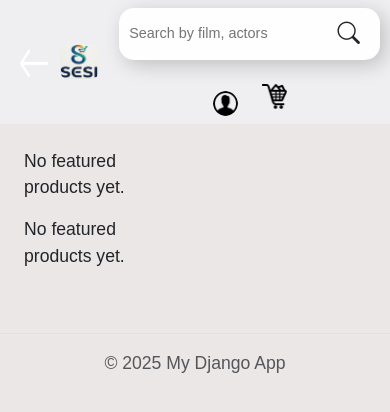
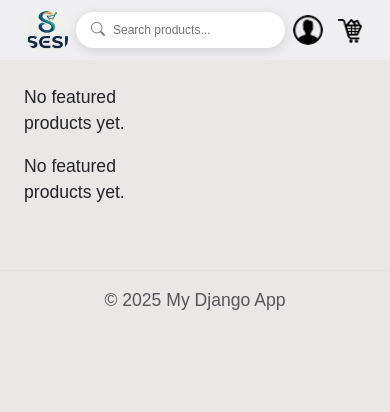
Before and after one commit to alon1194/e-commerce, a Django app: page /shop/ in a window 390 px wide. Shown: the top 412 px of the page. Run offline with Django 5.2, Linux system fonts and the light colour scheme; data that the repository does not hold is empty; style sheets or scripts are compiled from the project's sources; some libraries are stand-ins or nearby versions.

Commit message:
header responsive

```diff
--- a/oms/templates/partials/header.html
+++ b/oms/templates/partials/header.html
@@ -10,240 +10,202 @@
 <link href="https://cdn.jsdelivr.net/npm/bootstrap-icons@1.10.5/font/bootstrap-icons.css" rel="stylesheet">
     {% load static %}
 <style>
-body {
-    margin: 0;
-    font-family: Arial, sans-serif;
+body{
+    margin:0;
+    font-family:Arial,sans-serif;
+}
+.header-container{
+    display:flex;
+    align-items:center;
+    justify-content:center;
+    gap:20px;
+
+    width:fit-content;
+    margin:0 auto;
+    padding:0 20px;
+}
+
+.header{
+    width:100%;
+    background:#efeff1;
+    display:flex;
+    justify-content:center;
+    padding:12px 0;
+}
+
+.logo{
+    flex-shrink:0;
+}
+
+.logo img{
+
+    width:58px;
+    height:58px;
+
+    border-radius:10px;
+    object-fit:cover;
+}
+.search-box{
+    width:450px;      /* adjust to 400px, 450px, 500px */
+    height:45px;
+
+    display:flex;
+    align-items:center;
+
+    background:#fff;
+    border-radius:25px;
+
+    padding:0 15px;
+
+    box-shadow:0 3px 12px rgba(0,0,0,.12);
+}
+.header-center{
+
+    display:flex;
+    justify-content:center;
 
 }
 
+.search-box i{
 
-
-.top-nav {
-    background-color: #efeff1;
-    width: 100%;
-    margin: 0;
-    padding: 1px;
-    display: flex;
-     justify-content: center;
-    align-items: center;
-    position: relative;
-    flex-wrap: wrap;
+    color:#777;
+    margin-right:10px;
+    font-size:18px;
 
 }
 
-.logo img {
-    height: 60px;
-    width: auto;
-    margin-left: 0;
-}
-.search-icon-wrapper {
-    display: flex;
-    align-items: center;
-    width: 100%;
-    max-width: 650px;
-    gap: 15px;
-}
+.search-box input{
 
-.nav-icons {
-    margin-left: auto; /* pushes icons to right */
-}
+    width:100%;
+    border:none;
+    outline:none;
+    background:transparent;
 
-/* Search box */
-.search-box {
-    display: flex;
-    align-items: center;
-    background: #fffefe;
-    border-radius: 15px;
-    padding: 5px 16px;
-    flex: 1 1 0;
-    min-width: 0;
-    box-shadow: 5px 5px 20px rgba(0, 0, 0, 0.2);
+    font-size:16px;
 
 }
 
-.search-box input {
-    flex: 1 1 0;
-    border: none;
-    background: transparent;
-    outline: none;
-    font-size: 1.1rem;
+.header-right{
 
+    display:flex;
+    align-items:center;
+    gap:15px;
 
+    flex-shrink:0;
 }
 
-.search-btn {
-    background: transparent;
-    border: none;
-    font-size: 1.4rem;
-    cursor: pointer;
-    margin-left: 5px;
+.profile img{
 
+    width:42px;
+    height:42px;
 
+    border-radius:50%;
+    object-fit:cover;
 }
 
-.user-icon {
-    font-size: 2.8rem;
-    color: white;
-    text-decoration: none;
-    flex: 0 0 auto;
+.cart img{
 
+    width:32px;
+    height:32px;
 }
 
-.logo1 {
-    text-decoration: none;
-    color: #FFD43B;        /* text color */
-    font-size: 1.5rem;
-    gap:70px;
-
-}
-.nav_link {
-    transition: transform 0.2s ease, color 0.2s ease;
-    will-change: transform;
-    transform: translateZ(0);
-      border: none !important;
-
+@media(max-width:768px){
+    .header-container{
+        width:100%;
+        justify-content:space-between;
+        gap:8px;
     }
 
-.nav_link:hover {
-    color: #1d1919;
-    transform: scale(1.05);
+.header{
+
+    height:60px;
+
+    padding:0 8px;
+
+    gap:8px;
+}
+
+.logo img{
+
+    width:38px;
+    height:38px;
+}
+
+ .search-box{
+        width:auto;
+        flex:1;
+        min-width:0;
+        height:36px;
     }
 
 
-.hover-dropdown:hover .dropdown-menu {
-    display: block;
-    margin-top: 0;
-}
-.dropdown-item:focus,
-.dropdown-item:active {
-  background-color: transparent !important;
-  color: inherit !important;
-  box-shadow: none !important;
-}
-.nav-icons a {
-    text-decoration: none;
+.search-box i{
 
-}
-@media (max-width: 768px) {
+    font-size:14px;
 
-    .top-nav {
-        flex-direction: row;
-        flex-wrap: nowrap;
-        justify-content: space-between;
-        align-items: center;
-        padding: 8px 10px;
-        gap: -2px;
+    margin-right:6px;
 }
 
-    .btn-group.hover-dropdown {
-        display: none;
-    }
+.search-box input{
 
-    .logo {
-        margin-left: 50px;
-    }
-
-    .logo img {
-        height: 35px;
-    }
-
-    .search-icon-wrapper {
-        flex: 1;
-        max-width: none;
-    }
-
-    .search-box {
-        padding: 3px 8px;
-    }
-
-    .search-box input {
-        font-size: 0.9rem;
-    }
-
-    .nav-icons {
-        margin-left: 0;
-        gap: 8px;
-    }
-
-    .nav-icons img {
-        width: 25px !important;
-        height: 25px !important;
-    }
-
-    .nav-icons small {
-        display: none;   /* Hide username on phones */
-    }
+    font-size:12px;
 }
 
 
-@media (max-width: 768px) {
-    .btn-group.hover-dropdown {
-        display: none;
+    .logo img{
+        width:40px;
+        height:40px;
     }
+
+    .profile img{
+        width:30px;
+        height:30px;
+    }
+
+    .cart img{
+        width:24px;
+        height:24px;
+    }
+
 }
 </style>
 </head>
-<body>
 
-<header>
+<header class="header">
 
-   <div class="top-nav">
-   <div style="position:absolute; left:20px; top:50%; transform:translateY(-50%);">
-    <a href="javascript:history.back()" style="text-decoration:none; font-size:20px; color:white;">
-        <img src="{% static 'image/vector.png' %}" alt="Logo" style="width:28px; height:28px;">
+    <div class="header-container">
+
+        <!-- Logo -->
+        <div class="header-left">
+        <a href="{% url 'shop:home' %}" class="logo">
+            <img src="{% static 'image/sesi.jpeg' %}">
         </a>
     </div>
-    <a href="{% url 'shop:home' %}" class="logo ">
-        <img class = "rounded-3" src="{% static 'image/sesi.jpeg' %}" alt="Logo">
 
-    </a>
-    <div class="btn-group hover-dropdown">
-  <button class="btn dropdown-toggle nav_link" type="button" data-bs-toggle="dropdown" data-bs-auto-close="inside" aria-expanded="false">
-     Category
-  </button>
-  <ul class="dropdown-menu">
-    <li><a class="dropdown-item" href="#">Home and Kitchen</a></li>
-    <li><a class="dropdown-item" href="#">Men's Clothing</a></li>
-    <li><a class="dropdown-item" href="#">Men's Shoes</a></li>
-    <li><a class="dropdown-item" href="#">Women's Shoes</a></li>
-    <li><a class="dropdown-item" href="#">Women's Shoes</a></li>
-  </ul>
-</div>
-
-
-
-  <div class="search-icon-wrapper">
-
-    <form class="search-box ">
-        <input type="search" placeholder="Search by film, actors">
-        <button class="btn search-btn" type="submit">
+        <!-- Search -->
+        <form class="search-box">
             <i class="bi bi-search"></i>
-        </button>
+            <input type="search" placeholder="Search products...">
         </form>
 
-    <div class="nav-icons d-flex align-items-center ">
-<a href="{% url 'shop:profile' request.user.id %}"
-   class=" mt-3 me-3 d-flex flex-column align-items-center">
+    <!-- Right -->
+    <div class="header-right">
+
+        <a href="{% url 'shop:profile' request.user.id %}" class="profile">
 
             {% if profile.Image %}
-    <img src="{{ profile.Image.url }}"
-         style="width:40px; height:40px; border-radius:50%; object-fit:cover;">
+                <img src="{{ profile.Image.url }}">
             {% else %}
-    <img src="{% static 'image/profile.png' %}"
-         style="width:40px; height:40px; border-radius:50%; object-fit:cover;">
+                <img src="{% static 'image/profile.png' %}">
             {% endif %}
-
-  <small class="mt-1">{{ profile.user.username }}</small>
 
         </a>
 
-        <a href="{% url 'shop:home' %}">
-            <img style="width:30px; height:30px;" src="{% static 'image/cart.png' %}">
+        <a href="{% url 'shop:home' %}" class="cart">
+            <img src="{% static 'image/cart.png' %}">
         </a>
-    </div>
 
     </div>
-
 
 </header>
 
```
Lines whose indentation alone changed are shown as unchanged.
